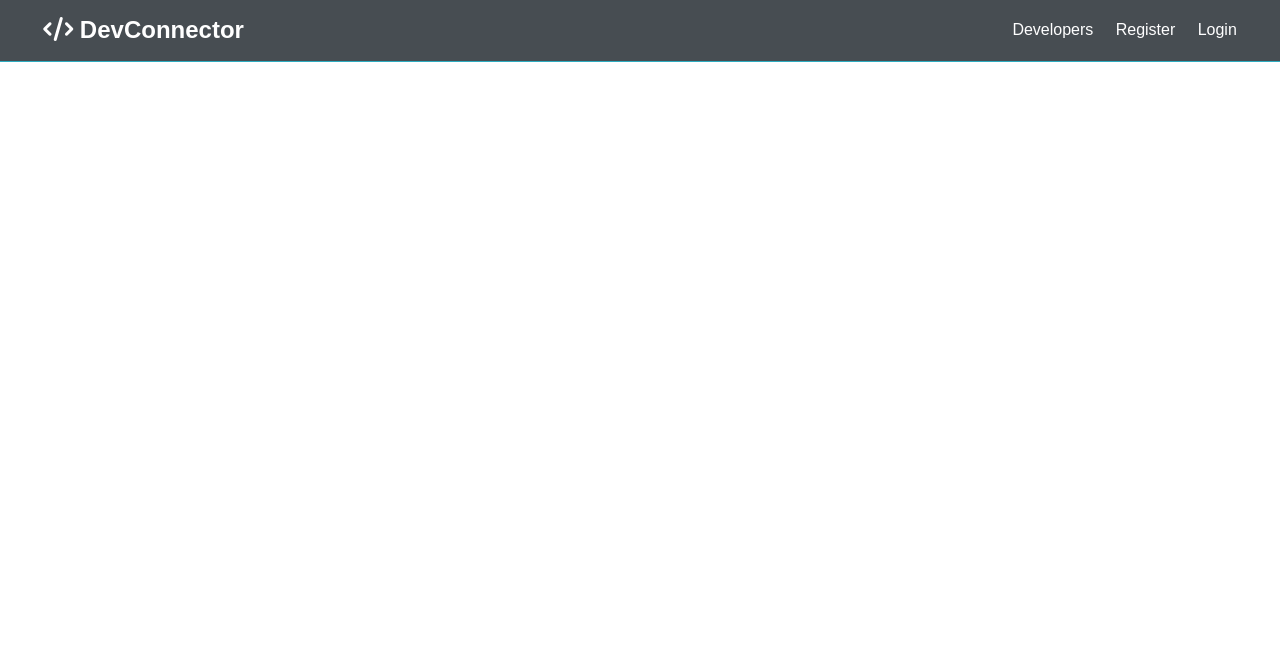
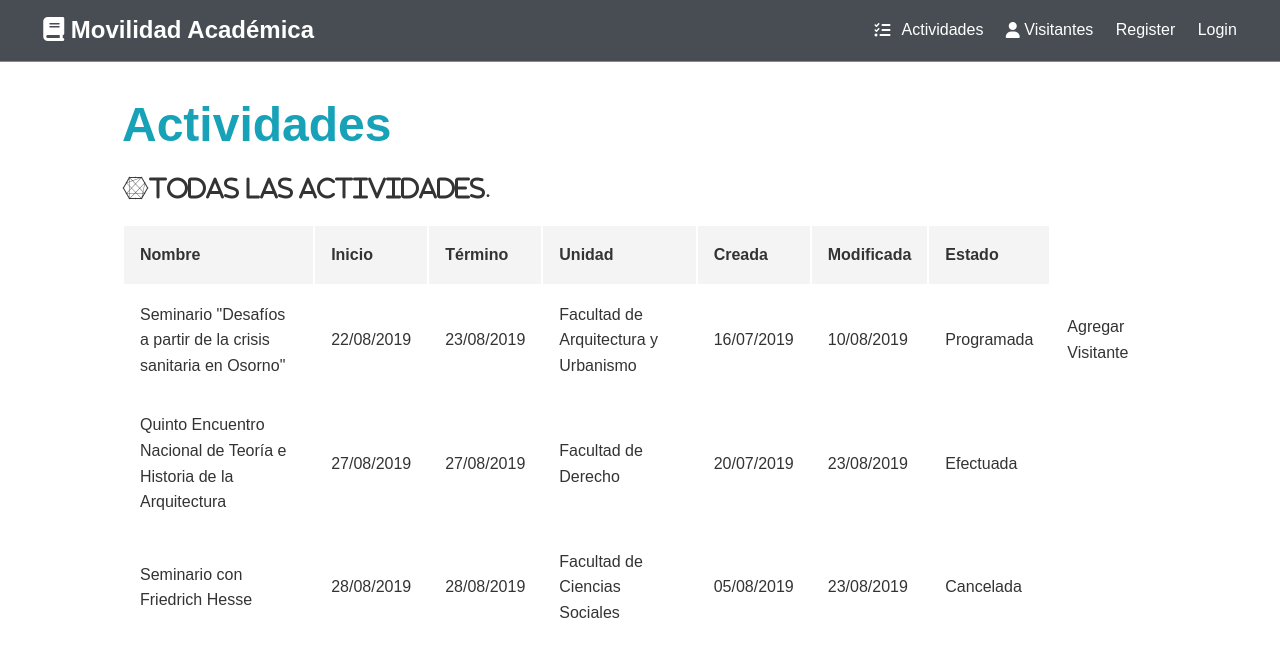
Before and after one commit to gpilleux/MOV_ACADEMICA, a React (Create React App) app in the folder client/: page /activities in a window 1280 px wide. Shown: the top 656 px of the page. Built offline with nearby package versions, Linux system fonts and the light colour scheme; no server answers; the HTML template or start-up script is replaced by a standard one.

Commit message:
Formularios

```diff
--- a/client/package.json
+++ b/client/package.json
@@ -12,6 +12,7 @@
     "react-redux": "^7.1.0",
     "react-router-dom": "^5.0.1",
     "react-scripts": "3.0.1",
+    "reactstrap": "^8.0.1",
     "redux": "^4.0.4",
     "redux-devtools-extension": "^2.13.8",
     "redux-thunk": "^2.3.0",
--- a/client/src/App.js
+++ b/client/src/App.js
@@ -10,15 +10,17 @@ import CreateProfile from './components/profile-forms/CreateProfile';
 import EditProfile from './components/profile-forms/EditProfile';
 import AddExperience from './components/profile-forms/AddExperience';
 import AddEducation from './components/profile-forms/AddEducation';
-import CreateVisitor from './components/profile-forms/CreateVisitor'
 import Profiles from './components/profiles/Profiles';
 import Profile from './components/profile/Profile';
 import Posts from './components/posts/Posts';
 import Post from './components/post/Post';
 import PrivateRoute from './components/routing/PrivateRoute';
 //Activity
+import Activities from './components/activity/Activities';
 import Activity from './components/activity/Activity';
 import AddActivity from './components/activity/AddActivity';
+//Visitor
+import CreateVisitor from './components/profile-forms/CreateVisitor';
 
 // Redux
 import { Provider } from 'react-redux';
@@ -50,7 +52,6 @@ const App = () => {
               <Route exact path='/login' component={Login} />
               <Route exact path='/profiles' component={Profiles} />
               <Route exact path='/profile/:id' component={Profile} />
-              <Route exact path='/createvisitor' component={CreateVisitor} />
               <PrivateRoute exact path='/dashboard' component={Dashboard} />
               <PrivateRoute
                 exact
@@ -70,7 +71,9 @@ const App = () => {
               <PrivateRoute exact path='/posts' component={Posts} />
               <PrivateRoute exact path='/posts/:id' component={Post} />
 
+              <Route exact path='/activities' component={Activities} />
               <Route exact path='/create-activity' component={AddActivity} />
+              <Route exact path='/create-visitor' component={CreateVisitor} />
             </Switch>
           </section>
         </Fragment>
--- /dev/null
+++ b/client/src/components/activity/Activities.jsx
@@ -0,0 +1,68 @@
+import React, { Fragment } from 'react';
+import { Table } from 'reactstrap';
+
+const Activities = () => {
+  return (
+    <Fragment>
+      <h1 className='large text-primary'>Actividades</h1>
+      <p className='lead'>
+        <i className='fab fa-connectdevelop'>Todas las actividades.</i>
+      </p>
+      <div className='activities'>
+        <Table>
+          <thead>
+            <tr>
+              <th>Nombre</th>
+              <th>Inicio</th>
+              <th>Término</th>
+              <th>Unidad</th>
+              <th>Creada</th>
+              <th>Modificada</th>
+              <th>Estado</th>
+            </tr>
+          </thead>
+          <tbody>
+            <tr>
+              <td>
+                Seminario "Desafíos a partir de la crisis sanitaria en Osorno"
+              </td>
+              <td>22/08/2019</td>
+              <td>23/08/2019</td>
+              <td>Facultad de Arquitectura y Urbanismo</td>
+              <td>16/07/2019</td>
+              <td>10/08/2019</td>
+              <td>Programada</td>
+              <td>Agregar Visitante</td>
+            </tr>
+            <tr>
+              <td>
+                Quinto Encuentro Nacional de Teoría e Historia de la
+                Arquitectura
+              </td>
+              <td>27/08/2019</td>
+              <td>27/08/2019</td>
+              <td>Facultad de Derecho</td>
+              <td>20/07/2019</td>
+              <td>23/08/2019</td>
+              <td>Efectuada</td>
+              <td />
+            </tr>
+
+            <tr>
+              <td>Seminario con Friedrich Hesse</td>
+              <td>28/08/2019</td>
+              <td>28/08/2019</td>
+              <td>Facultad de Ciencias Sociales</td>
+              <td>05/08/2019</td>
+              <td>23/08/2019</td>
+              <td>Cancelada</td>
+              <td />
+            </tr>
+          </tbody>
+        </Table>
+      </div>
+    </Fragment>
+  );
+};
+
+export default Activities;
--- a/client/src/components/activity/AddActivity.jsx
+++ b/client/src/components/activity/AddActivity.jsx
@@ -25,10 +25,10 @@ const AddActivity = ({ history }) => {
     unidad,
     tipo_actividad,
     descripcion,
-    fecha_creada,
-    fecha_ultima_modificacion,
+    fecha_creada, //agregar campo hidden que modifique este valor
+    fecha_ultima_modificacion, //agregar campo hidden que modifique este valor
     nombre_actividad,
-    estado
+    estado //agregar campo hidden que modifique este valor
   } = formData;
 
   const onChange = e =>
@@ -85,11 +85,7 @@ const AddActivity = ({ history }) => {
         </div>
 
         <div className='form-group'>
-          <select
-            name='tipo_actividad'
-            value={tipo_actividad}
-            onChange={e => onChange(e)}
-          >
+          <select name='unidad' value={unidad} onChange={e => onChange(e)}>
             <option value='0'>* Seleccione la Unidad</option>
             <option value='Congreso'>Campus Andrés Bello</option>
             <option value='Conferencia'>Campus Beauchef</option>
@@ -150,4 +146,4 @@ const AddActivity = ({ history }) => {
   );
 };
 
-export default AddActivity;
+export default withRouter(AddActivity);
--- a/client/src/components/dashboard/Dashboard.js
+++ b/client/src/components/dashboard/Dashboard.js
@@ -40,13 +40,15 @@ const Dashboard = ({
         </Fragment>
       ) : (
         <Fragment>
-          <p>You have not yet setupt a profile, please add some info</p>
-          <Link to='/create-profile' className='btn btn-primary my-1'>
+          <Link to='/activities' className='btn btn-primary my-1'>
             Ver Actividades
           </Link>
 
           <Link to='/create-activity' className='btn btn-primary my-1'>
             Crear Actividad
+          </Link>
+          <Link to='/create-visitor' className='btn btn-primary my-1'>
+            Crear Visitante
           </Link>
         </Fragment>
       )}
--- a/client/src/components/layout/Navbar.js
+++ b/client/src/components/layout/Navbar.js
@@ -8,15 +8,14 @@ const Navbar = ({ auth: { isAuthenticated, loading }, logout }) => {
   const authLinks = (
     <ul>
       <li>
-        <Link to='/profiles'>Developers</Link>
+        <i class='fas fa-tasks' />
+        <Link to='/activities'>Actividades</Link>
       </li>
-      <li>
-        <Link to='/posts'>Posts</Link>
-      </li>
+
       <li>
         <Link to='/dashboard'>
           <i className='fas fa-user' />{' '}
-          <span className='hide-sm'>Dashboard</span>
+          <span className='hide-sm'>Visitantes</span>
         </Link>
       </li>
       <li>
@@ -31,7 +30,14 @@ const Navbar = ({ auth: { isAuthenticated, loading }, logout }) => {
   const guestLinks = (
     <ul>
       <li>
-        <Link to='/profiles'>Developers</Link>
+        <i class='fas fa-tasks' />
+        <Link to='/activities'>Actividades</Link>
+      </li>
+      <li>
+        <Link to='/dashboard'>
+          <i className='fas fa-user' />{' '}
+          <span className='hide-sm'>Visitantes</span>
+        </Link>
       </li>
       <li>
         <Link to='/register'>Register</Link>
@@ -46,7 +52,7 @@ const Navbar = ({ auth: { isAuthenticated, loading }, logout }) => {
     <nav className='navbar bg-dark'>
       <h1>
         <Link to='/'>
-          <i className='fas fa-code' /> DevConnector
+          <i className='fas fa-book' /> Movilidad Académica
         </Link>
       </h1>
       {!loading && (
--- a/client/src/components/profile-forms/CreateVisitor.js
+++ b/client/src/components/profile-forms/CreateVisitor.js
@@ -1,39 +1,31 @@
 import React, { Fragment, useState } from 'react';
 import { Link, withRouter } from 'react-router-dom';
-import PropTypes from 'prop-types';
-import { connect } from 'react-redux';
-import { createProfile } from '../../actions/profile';
 
-const CreateVisitor = ({ createProfile, history }) => {
+const CreateVisitor = () => {
   const [formData, setFormData] = useState({
     name: '',
     gender: '',
     birthday: '',
     email: '',
-    nationality: '',
+    nationality: ''
   });
 
-  const {
-    name,
-    gender,
-    birthday,
-    email,
-    nationality,
-  } = formData;
+  const { name, gender, birthday, email, nationality } = formData;
 
   const onChange = e =>
     setFormData({ ...formData, [e.target.name]: e.target.value });
 
   const onSubmit = e => {
     e.preventDefault();
-    createProfile(formData, history);
+    //createProfile(formData, history);
   };
 
   return (
     <Fragment>
       <h1 className='large text-primary'>Crear Visitante</h1>
       <p className='lead'>
-        <i className='fas fa-user' /> Ingresa los datos para identificar al visitante
+        <i className='fas fa-user' /> Ingresa los datos para identificar al
+        visitante
       </p>
       <small>* = campo obligatorio</small>
       <form className='form' onSubmit={e => onSubmit(e)}>
@@ -45,9 +37,7 @@ const CreateVisitor = ({ createProfile, history }) => {
             value={name}
             onChange={e => onChange(e)}
           />
-          <small className='form-text'>
-            * Nombre o raz&oacute;n social
-          </small>
+          <small className='form-text'>* Nombre o raz&oacute;n social</small>
         </div>
         <div className='form-group'>
           <select name='gender' value={gender} onChange={e => onChange(e)}>
@@ -65,9 +55,7 @@ const CreateVisitor = ({ createProfile, history }) => {
             value={birthday}
             onChange={e => onChange(e)}
           />
-          <small className='form-text'>
-            * Fecha de nacimiento
-          </small>
+          <small className='form-text'>* Fecha de nacimiento</small>
         </div>
         <div className='form-group'>
           <input
@@ -89,9 +77,7 @@ const CreateVisitor = ({ createProfile, history }) => {
             value={nationality}
             onChange={e => onChange(e)}
           />
-          <small className='form-text'>
-            * Nacionalidad principal
-          </small>
+          <small className='form-text'>* Nacionalidad principal</small>
         </div>
 
         <input type='submit' className='btn btn-primary my-1' />
@@ -103,8 +89,10 @@ const CreateVisitor = ({ createProfile, history }) => {
   );
 };
 
+/*
 CreateVisitor.propTypes = {
   CreateVisitor: PropTypes.func.isRequired
 };
+*/
 
 export default withRouter(CreateVisitor);
```
Also changed, not shown: 1 other file (tests, documents, lock files or other folders).
